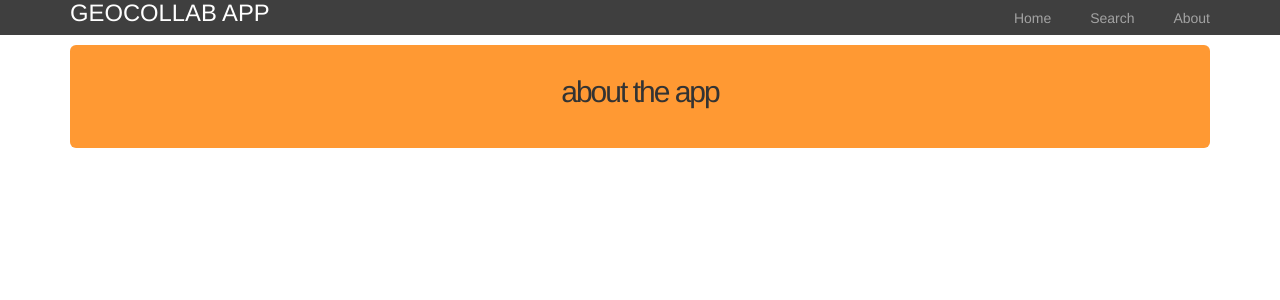
After one commit to cthorey/geocolab, a Flask app: page /about in a window 1280 px wide. The commit adds this page. Shown: the top 300 px of the page. Run offline with Flask 2, Linux system fonts and the light colour scheme; parts of the project's set-up code (start-up, migrations or seed data) failed here and were passed over; some libraries are stand-ins or nearby versions.

Commit message:
ok
Former-commit-id: 75dfdefe43fe5888ab325d41cd7cfc1021f06ff0

```diff
--- /dev/null
+++ b/geocolab/.#Data_Utils.py
@@ -0,0 +1 @@
+thorey@pss-16.step.univ-paris-diderot.fr.471
--- a/webapp/routes.py
+++ b/webapp/routes.py
@@ -15,7 +15,14 @@ def home():
 
 @app.route("/search", methods=['GET'])
 def search():
+
+    print request.args.keys()
     query = request.args.get('query', '')  # get the search request
-    # perform the query and get sorted documents
+    search_type = request.args.get('search_type', '')  # get the search request
     rquery = RECOM.get_recomendation(query, 10)
-    return render_template('search.html', rquery=rquery)
+    return render_template('search.html', rquery=rquery, search_type=search_type)
+
+
+@app.route("/about", methods=['GET'])
+def about():
+    return render_template('about.html')
--- /dev/null
+++ b/webapp/static/js/.#main.js
@@ -0,0 +1 @@
+thorey@pss-16.step.univ-paris-diderot.fr.471
--- /dev/null
+++ b/webapp/static/js/main.js
@@ -0,0 +1,7 @@
+function onchange(e) {
+    if (e.currentTarget.value === 'refresh') {
+        window.location.reload();
+    }
+}
+
+document.getElementById('search_type').addEventListener('change', onchange);
--- /dev/null
+++ b/webapp/templates/about.html
@@ -0,0 +1,6 @@
+{% extends "layout.html" %}
+{% block content %}
+  <div class="welcome">
+    <h2>about the app</h2>
+  </div>
+{% endblock %}
--- a/webapp/templates/layout.html
+++ b/webapp/templates/layout.html
@@ -4,6 +4,8 @@
     <title>Geocollab</title>
     <link rel="stylesheet" href="{{url_for('static',filename='css/main.css') }}"></link>
     <link rel="stylesheet" href="{{ url_for('static', filename='css/recommendation.css') }}"></link>
+    <link rel="stylesheet" href="https://maxcdn.bootstrapcdn.com/bootstrap/3.3.6/css/bootstrap.min.css" integrity="sha384-1q8mTJOASx8j1Au+a5WDVnPi2lkFfwwEAa8hDDdjZlpLegxhjVME1fgjWPGmkzs7" crossorigin="anonymous">
+    <link rel="stylesheet" href="https://maxcdn.bootstrapcdn.com/bootstrap/3.3.6/css/bootstrap-theme.min.css" integrity="sha384-fLW2N01lMqjakBkx3l/M9EahuwpSfeNvV63J5ezn3uZzapT0u7EYsXMjQV+0En5r" crossorigin="anonymous">
   </head>
 
   <body>
@@ -14,6 +16,7 @@
           <ul class="menu">
             <li><a href="{{ url_for('home') }}">Home</a></li>
             <li><a href="{{ url_for('search') }}">Search</a></li>
+            <li><a href="{{ url_for('about') }}">About</a></li>
           </ul>
         </nav>
       </div>
@@ -24,5 +27,6 @@
       {% endblock %}
     </div>
 
+    <script type="text/javascript" src="{{ url_for('static', filename='js/main.js') }}"></script>
   </body>
 </html>
```
Also changed, not shown: webapp/templates/search.html (+6 -1 lines), 1 other file.
